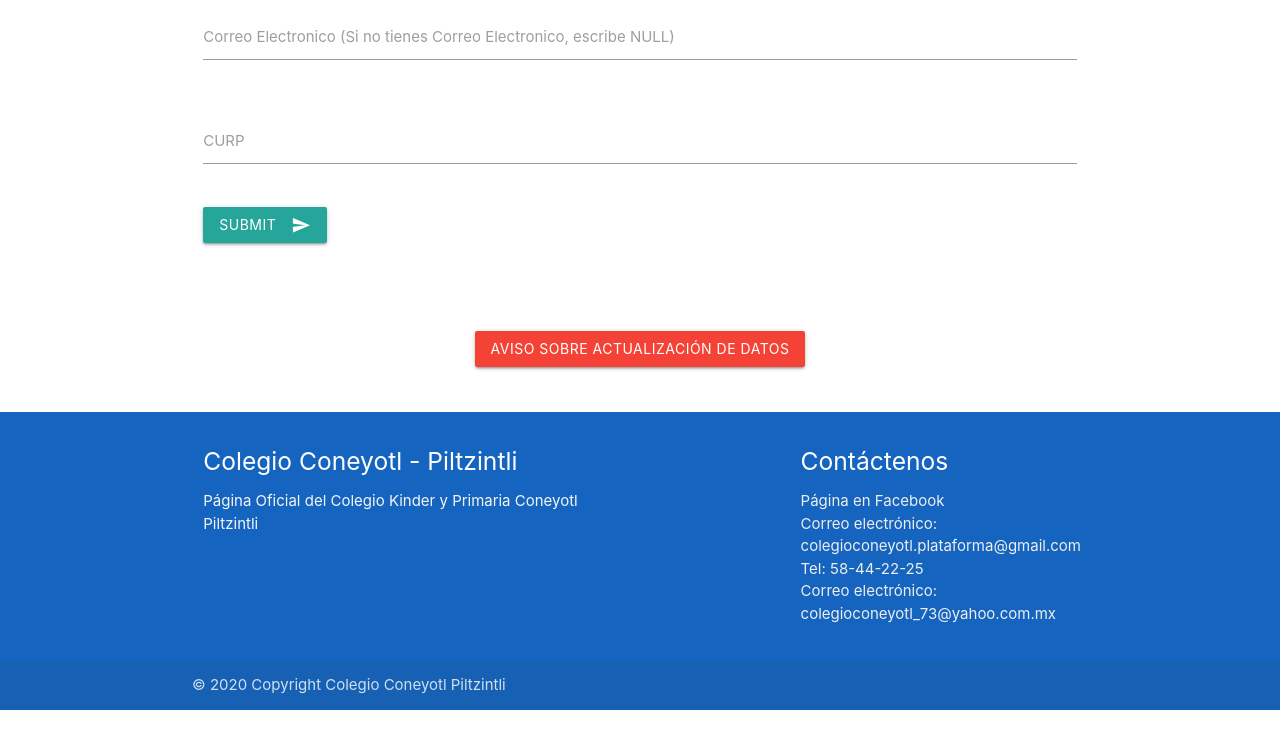
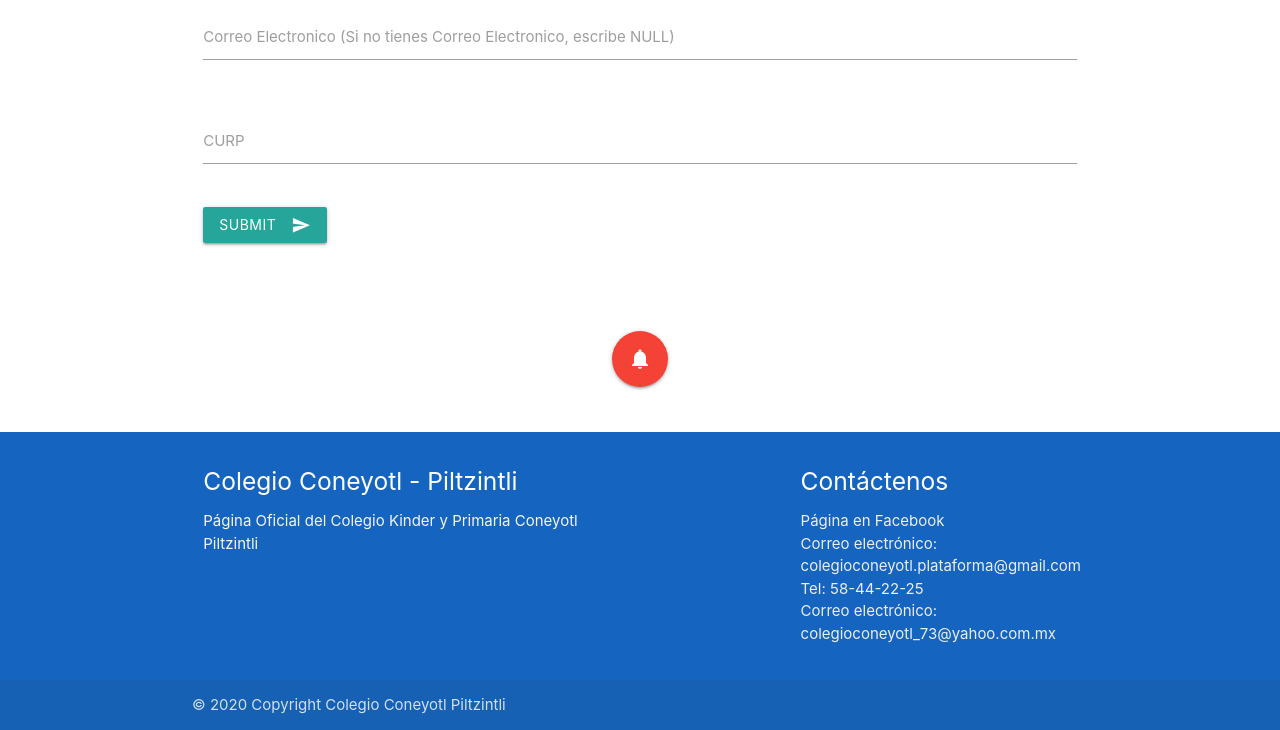
Before and after one commit to galigaribaldi/Proyecto_Coneyotl, a Flask app: page / in a window 1280 px wide. Shown: the part 201-931 px from the top of the page. Run offline with Flask 2, Linux system fonts and the light colour scheme; some libraries are stand-ins or nearby versions.

Commit message:
Version 1.1.0

```diff
--- a/templates/index.html
+++ b/templates/index.html
@@ -27,7 +27,7 @@
     <br>
     <div class="container center">
         <!-- Modal Trigger -->
-        <a class="waves-effect waves-light btn modal-trigger red" href="#modal1">Aviso sobre Actualización de datos</a>
+        <a class="btn-floating btn-large pulse waves-effect waves-light btn modal-trigger red" href="#modal1"><i class="material-icons">notifications</i></a>
         <div id="modal1" class="modal red darken-4">
             <div class="modal-content red lighten-3">
                 <h4>Aviso Importante</h4>
```
